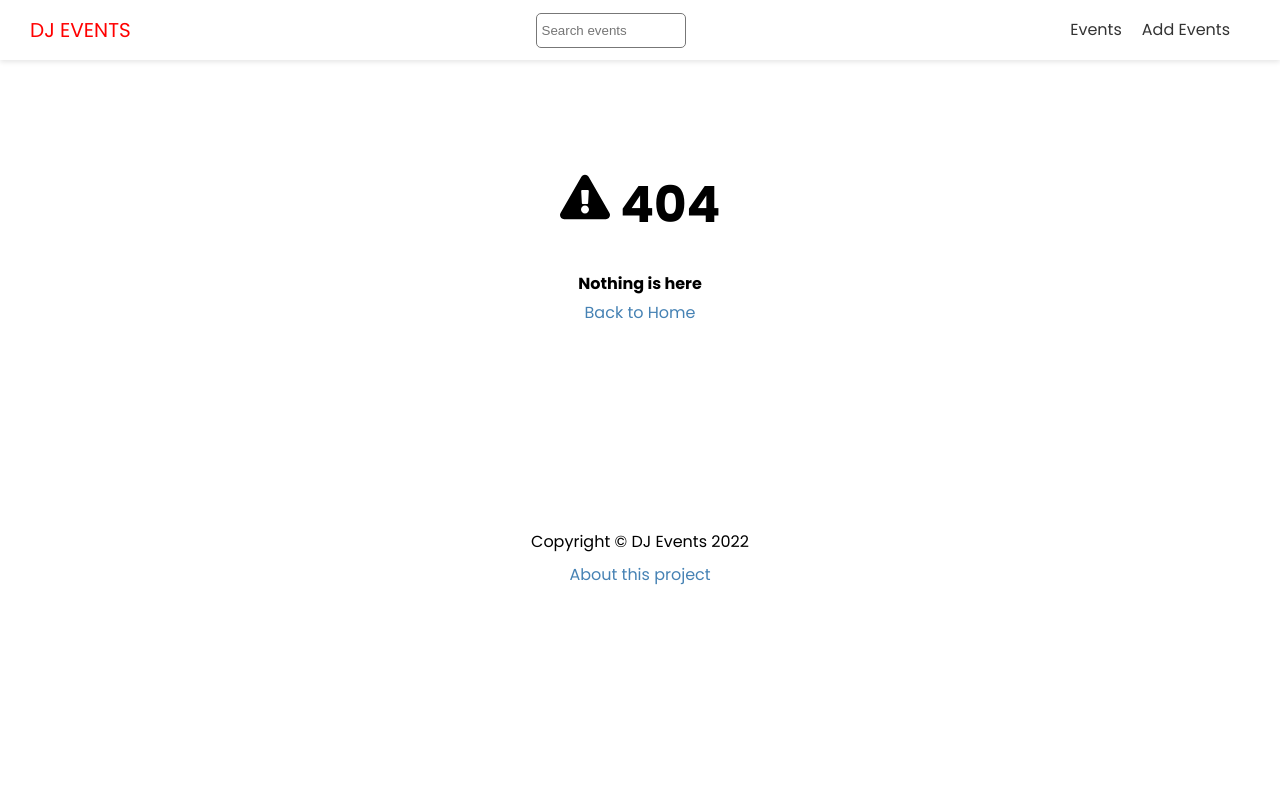
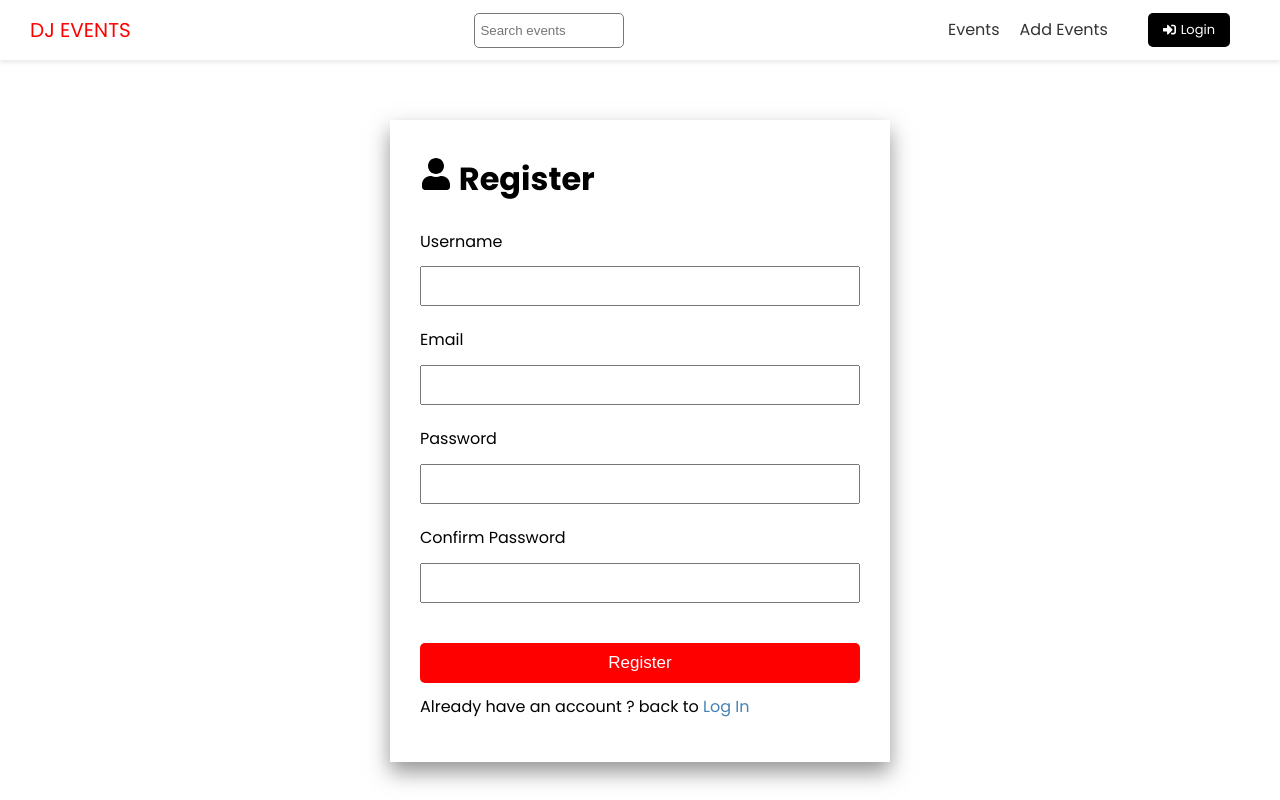
Before and after one commit to deotamaaa/Yummy-Engineer-dj-events-frontend, a Next.js app: page /account/register in a window 1280 px wide. Before the commit this address had no page. Shown: the top 800 px of the page. Built offline with nearby package versions, Linux system fonts and the light colour scheme.

Commit message:
Next 7.1

```diff
--- a/components/Header.js
+++ b/components/Header.js
@@ -2,6 +2,7 @@ import Link from 'next/link';
 import React from 'react';
 import styles from '@/styles/Header.module.css';
 import Search from './Search';
+import { FaSignInAlt } from 'react-icons/fa';
 export default function Header() {
   return (
     <header className={styles.header}>
@@ -23,6 +24,14 @@ export default function Header() {
               <a>Add Events</a>
             </Link>
           </li>
+          <li>
+            <Link href="/account/login">
+              <a className="btn-secondary btn-icon">
+                <FaSignInAlt />
+                Login
+              </a>
+            </Link>
+          </li>
         </ul>
       </nav>
     </header>
--- /dev/null
+++ b/pages/account/register.js
@@ -0,0 +1,80 @@
+import { FaUser } from 'react-icons/fa';
+import { ToastContainer, toast } from 'react-toastify';
+import 'react-toastify/dist/ReactToastify.css';
+import { useState, useEffect, useContext } from 'react';
+import Link from 'next/link';
+import Layout from '@/components/Layout';
+import styles from '@/styles/AuthForm.module.css';
+
+export default function RegisterPage() {
+  const [username, setUsername] = useState('');
+  const [email, setEmail] = useState('');
+  const [password, setPassword] = useState('');
+  const [passwordConfirm, setPasswordConfirm] = useState('');
+
+  const handleSubmit = (e) => {
+    e.preventDefault();
+    if (password !== passwordConfirm) {
+      toast.error('Passwords do not match');
+      return;
+    }
+  };
+
+  return (
+    <Layout title="User Register">
+      <div className={styles.auth}>
+        <h1>
+          <FaUser /> Register
+        </h1>
+        <ToastContainer />
+        <form onSubmit={handleSubmit}>
+          <div>
+            <label htmlFor="username">Username</label>
+            <input
+              type="text"
+              id="username"
+              name="username"
+              value={username}
+              onChange={(e) => setUsername(e.target.value)}
+            />
+          </div>
+          <div>
+            <label htmlFor="email">Email</label>
+            <input
+              type="email"
+              id="email"
+              name="email"
+              value={email}
+              onChange={(e) => setEmail(e.target.value)}
+            />
+          </div>
+          <div>
+            <label htmlFor="password">Password</label>
+            <input
+              type="password"
+              id="password"
+              name="password"
+              value={password}
+              onChange={(e) => setPassword(e.target.value)}
+            />
+          </div>
+          <div>
+            <label htmlFor="passwordConfirm">Confirm Password</label>
+            <input
+              type="password"
+              id="passwordConfirm"
+              name="password"
+              value={passwordConfirm}
+              onChange={(e) => setPasswordConfirm(e.target.value)}
+            />
+          </div>
+          <input type="submit" value="Register" className="btn" />
+        </form>
+        <p>
+          Already have an account ? back to
+          <Link href="/account/login"> Log In</Link>
+        </p>
+      </div>
+    </Layout>
+  );
+}
--- /dev/null
+++ b/styles/AuthForm.module.css
@@ -0,0 +1,31 @@
+.auth {
+    max-width: 500px;
+    margin: auto;
+    padding: 30px;
+    box-shadow: 0px 10px 20px 0px rgba(50, 50, 50, 0.52);
+}
+
+.auth label {
+    display: block;
+    margin-bottom: 10px;
+}
+
+.auth input[type='text'],
+.auth input[type='email'],
+.auth input[type='password'] {
+    display: block;
+    width: 100%;
+    height: 40px;
+    padding: 5px;
+    font-size: 18px;
+}
+
+.auth input[type='submit'] {
+    margin-top: 20px;
+    width: 100%;
+    font-size: 17px;
+}
+
+.auth div {
+    margin-bottom: 20px;
+}
```
Also changed, not shown: pages/account/login.js (added, +54 -0 lines).
